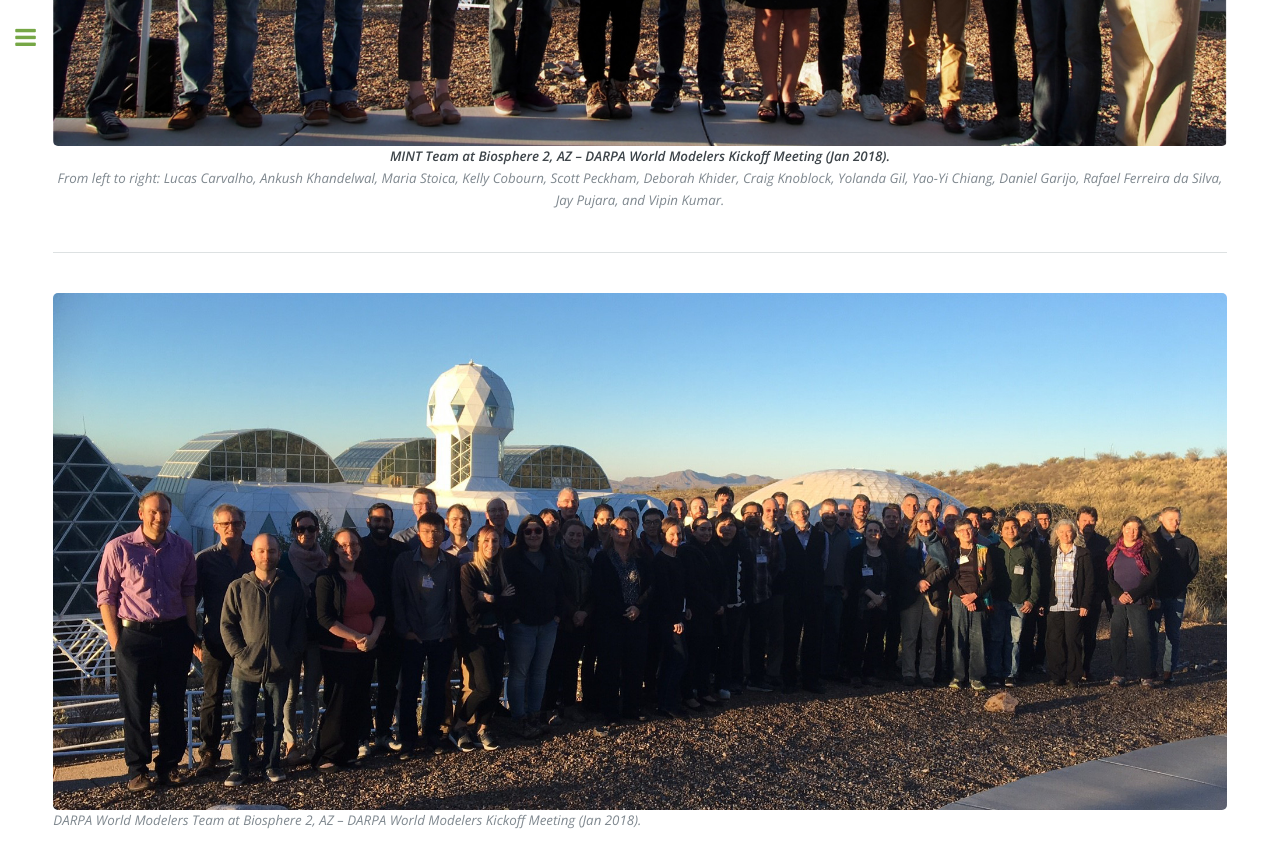
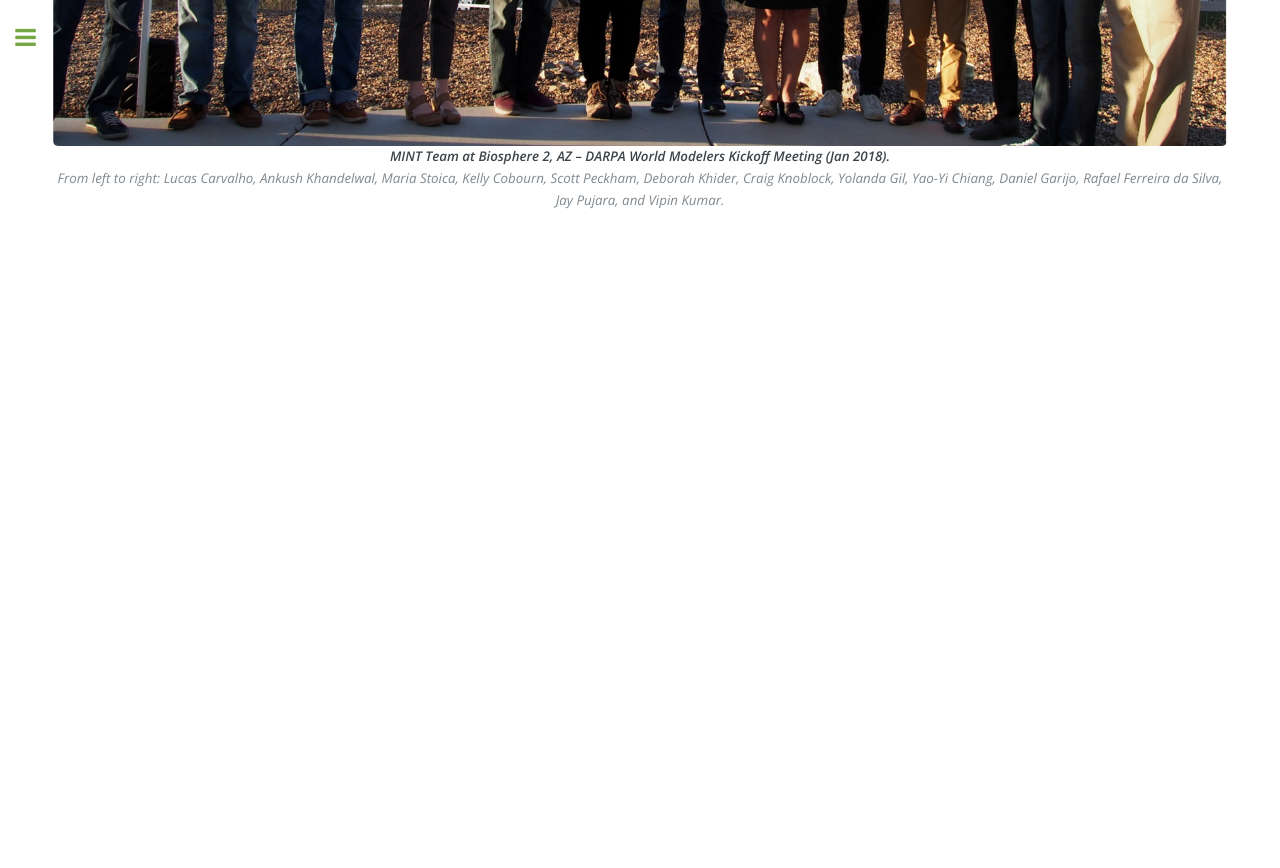
Before and after one commit to KnowledgeCaptureAndDiscovery/MINT, a Jekyll site: the page built from photos.md, in a window 1280 px wide and 900 px high, scrolled down 712 px. Shown: the top 868 px of the window. Built offline with Jekyll 4.4.1, drawn with Linux system fonts in a browser that asks for light colours; after the commit the page ends 992 px from its top, so only the background shows below that.

Commit message:
updating website

```diff
--- a/_includes/sidebar.html
+++ b/_includes/sidebar.html
@@ -14,7 +14,6 @@
             </header>
             <ul>
                 <li><a href="{{ '/index.html' | absolute_url }}">Home</a></li>
-                <li><a href="{{ '/DARPA/Hackathons/June2018-WestCoast/index.html' | absolute_url }}">DARPA WM Hackathon</a></li>
                 <li><a href="{{ '/overview.html' | absolute_url }}">Overview</a></li>
                 <li><a href="{{ '/publications.html' | absolute_url }}">Publications</a></li>
                 <li><a href="{{ '/photos.html' | absolute_url }}">Photos</a></li>
--- a/photos.md
+++ b/photos.md
@@ -5,12 +5,6 @@ image: assets/images/team/2018-01-mint-team-biosphere2.jpg
 image-caption: <strong>MINT Team at Biosphere 2, AZ – DARPA World Modelers Kickoff Meeting (Jan 2018).</strong><br />From left to right&#58; Lucas Carvalho, Ankush Khandelwal, Maria Stoica, Kelly Cobourn, Scott Peckham, Deborah Khider, Craig Knoblock, Yolanda Gil, Yao-Yi Chiang, Daniel Garijo, Rafael Ferreira da Silva, Jay Pujara, and Vipin Kumar.
 ---
 
-<hr class="major" />
-<span class="image main">
-    <img src="assets/images/team/wm-team.jpg" alt=""/>
-    <span style="margin: 0 auto; font-style: italic;">DARPA World Modelers Team at Biosphere 2, AZ – DARPA World Modelers Kickoff Meeting (Jan 2018).</span>
-</span>
-
 <!--p>Some Text.</p>
 
 <hr class="major" /-->
```
